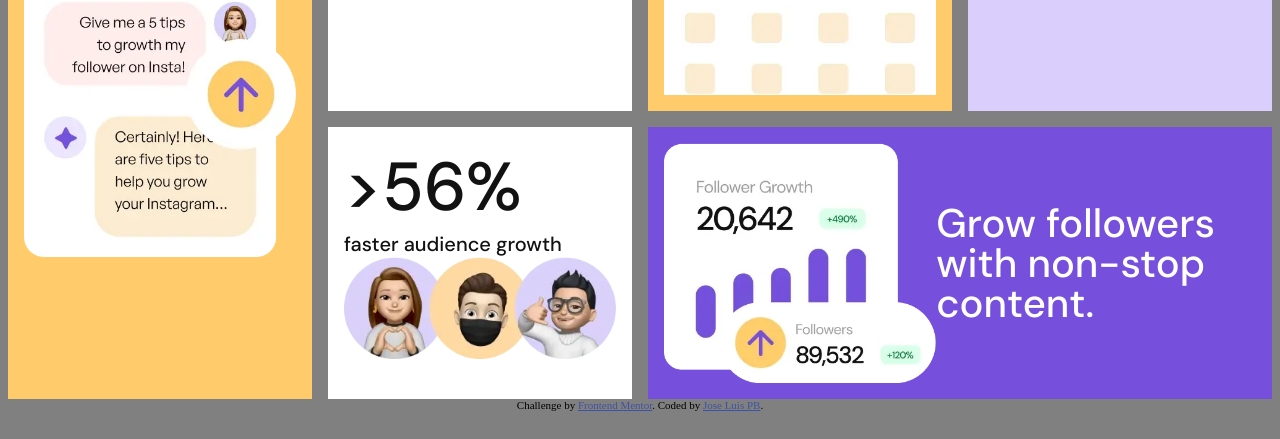
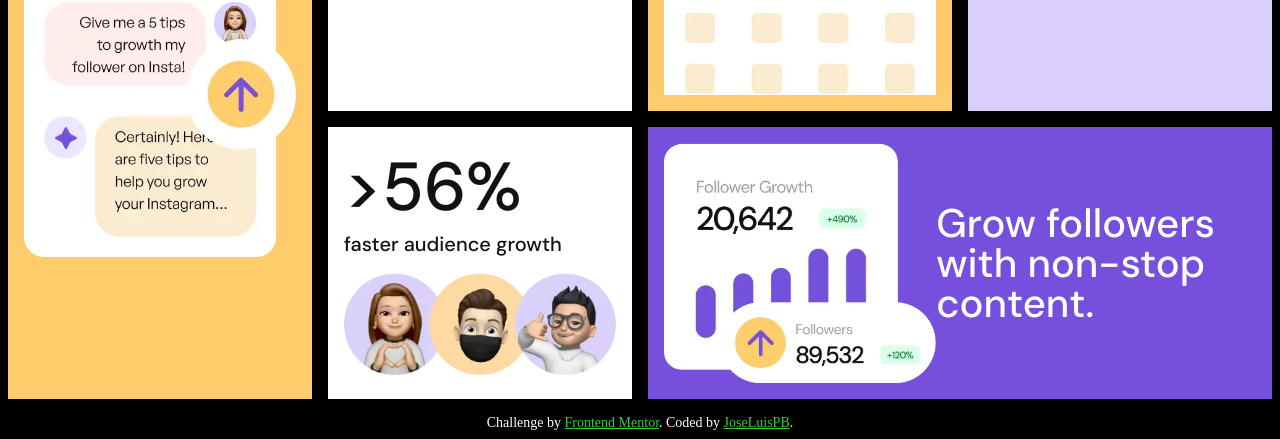
Before and after one commit to JoseLuisPB/FEM-Bento-Grid, a plain HTML site: page index.html in a window 1280 px wide. Shown: the part 576-1015 px from the top of the page. Drawn offline with Linux system fonts and the light colour scheme.

Commit message:
Final solution

```diff
--- a/index.html
+++ b/index.html
@@ -61,7 +61,7 @@
 
   <div class="attribution">
     Challenge by <a href="https://www.frontendmentor.io/challenges/bento-grid-RMydElrlOj" target="_blank">Frontend Mentor</a>.
-    Coded by <a href="https://www.frontendmentor.io/profile/JoseLuisPB" target="_blank">Jose Luis PB</a>.
+    Coded by <a href="https://www.frontendmentor.io/profile/JoseLuisPB" target="_blank">JoseLuisPB</a>.
   </div>
 </body>
 </html>
--- a/styles.css
+++ b/styles.css
@@ -15,7 +15,7 @@
 
 body{
   font-size: var(--font-size);
-  background-color: grey;
+  background-color: black;
 }
 
 @font-face {
@@ -267,14 +267,11 @@ body{
 
   .text{
     font-size: 1.25rem;
+    margin-bottom: 1rem;
   }
 
   @media (max-width: 480px){
     order: 6;
-
-    .text{
-      margin-bottom: 1rem;
-    }
 
     .img-style{
       height: 5rem;
@@ -318,10 +315,12 @@ body{
 }
 
 .attribution {
-  font-size: 11px;
+  color: white;
+  margin-top: 1rem;
+  font-size: 14px;
   text-align: center;
 }
 
 .attribution a {
-  color: hsl(228, 45%, 44%);
+  color: limegreen;
 }
```
Also changed, not shown: solution/desktop.jpg (added), solution/mobile.jpg (added), 1 other file.
